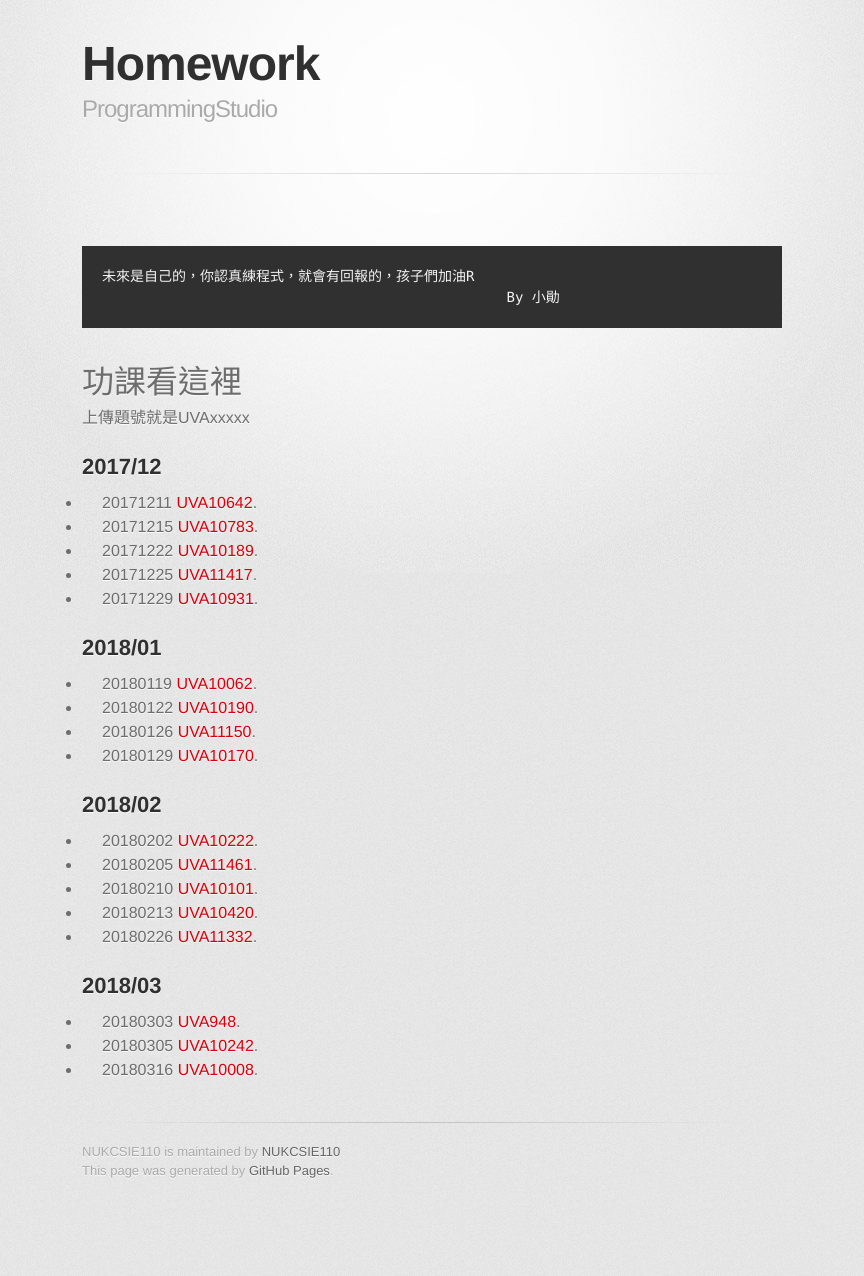
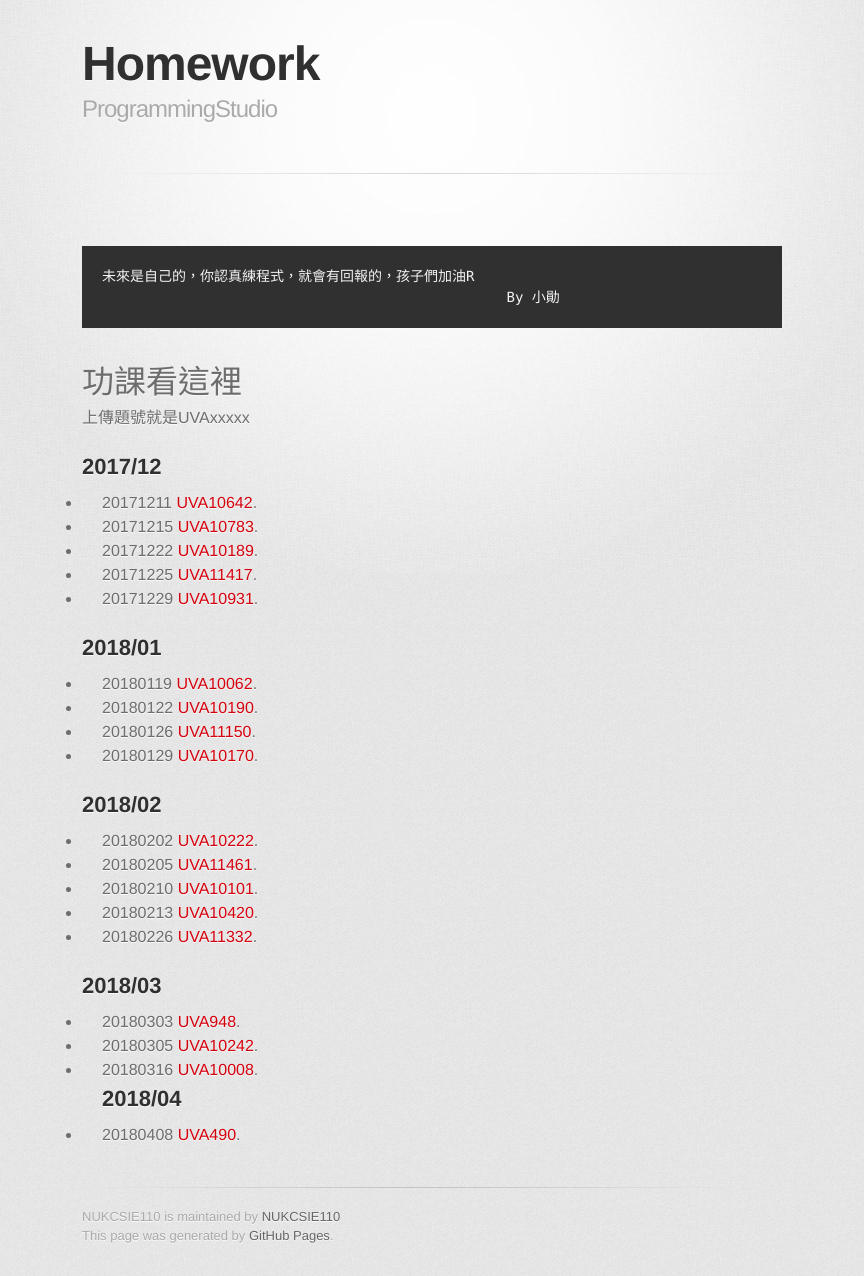
Before and after one commit to NUKCSIE110/ProgrammingStudio, a Jekyll site: the page built from homework.md, in a window 1280 px wide. Shown: the whole page, without its empty margins (208-1072 px from the left). Built offline with Jekyll 4.4.1, drawn with Linux system fonts in a browser that asks for light colours; some web fonts are replaced; before the commit the page ends 1211 px from its top, so only the background shows below that.

Commit message:
hw20180408

```diff
--- a/homework.md
+++ b/homework.md
@@ -32,3 +32,5 @@
 * 20180303<a href="https://uva.onlinejudge.org/index.php?option=onlinejudge&page=show_problem&problem=889" target="_blank"> UVA948</a>.<br>
 * 20180305<a href="https://uva.onlinejudge.org/index.php?option=com_onlinejudge&Itemid=8&category=24&page=show_problem&problem=1183" target="_blank"> UVA10242</a>.<br>
 * 20180316<a href="https://uva.onlinejudge.org/index.php?option=com_onlinejudge&Itemid=8&page=show_problem&problem=949" target="_blank"> UVA10008</a>.<br>
+## 2018/04
+* 20180408<a href="https://uva.onlinejudge.org/index.php?option=com_onlinejudge&Itemid=8&page=show_problem&problem=431" target="_blank"> UVA490</a>.<br>
```
